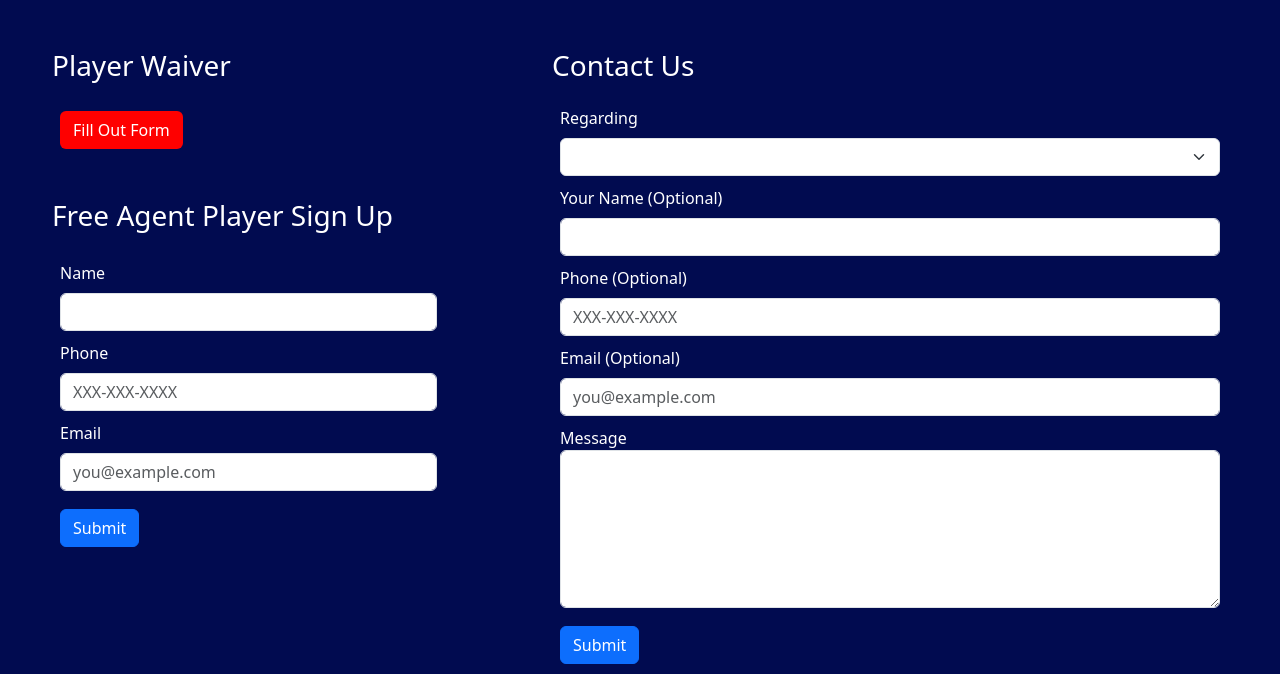
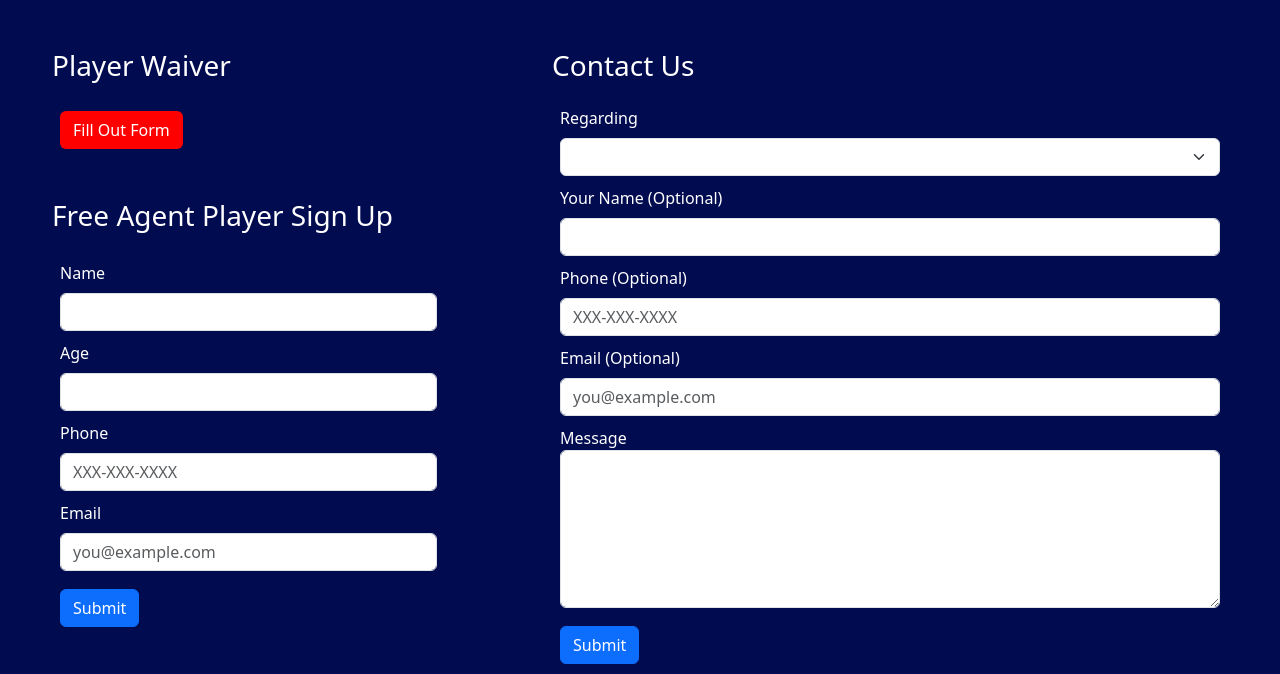
Before and after one commit to peteb206/fwmsbl, a Flask app: page / in a window 1280 px wide. Shown: the part 1246-1920 px from the top of the page. Run offline with Flask 2, Linux system fonts and the light colour scheme; data that the repository does not hold is empty; some libraries are stand-ins or nearby versions.

Commit message:
Add Age to Free Agent form

```diff
--- a/app.py
+++ b/app.py
@@ -153,6 +153,7 @@ def contact():
 @app.route('/freeAgent', methods = ['POST'])
 def free_agent():
     name = request.form.get('name', '')
+    age = request.form.get('age', '')
     phone = request.form.get('phone', '')
     email = request.form.get('email', '')
     send_test = request.form.get('address', '')
@@ -162,6 +163,7 @@ def free_agent():
         msg.html = f'''
             <h2>Free Agent Submission</h2>
             <b>Name:</b> {name}<br>
+            <b>Age:</b> {age}<br>
             <b>Phone:</b> {phone}<br>
             <b>Email:</b> {email}<br>
         '''
--- a/templates/home.html
+++ b/templates/home.html
@@ -70,6 +70,12 @@
                         <div class="col">
                             <label for="name" class="form-label">Name</label>
                             <input type="text" class="form-control" id="name" name="name" required>
+                        </div>
+                    </div>
+                    <div class="row">
+                        <div class="col">
+                            <label for="age" class="form-label">Age</label>
+                            <input type="number" id="age" name="age" class="form-control" required>
                         </div>
                     </div>
                     <div class="row">
```
Also changed, not shown: README.md.
